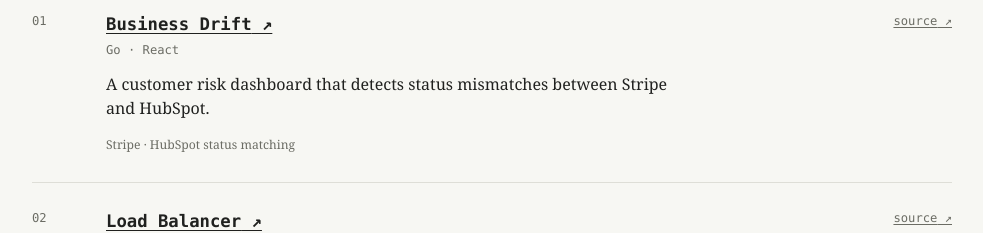
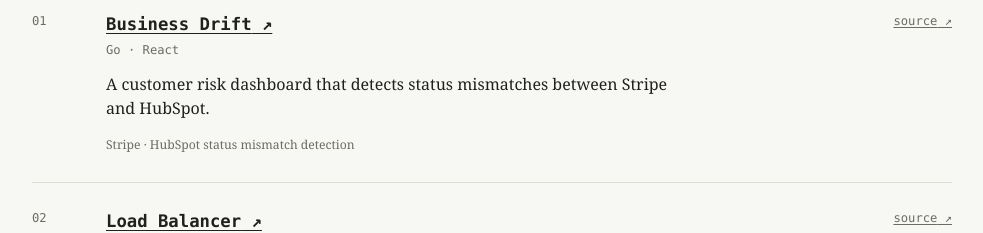
Before and after one commit to arpitkuriyal/portfolio-website, a React (Vite) app: page / in a window 1280 px wide. Shown: the part 1420-1653 px from the top of the page, without its empty margins (148-1131 px from the left). Built offline with nearby package versions, Linux system fonts and the light colour scheme.

Commit message:
clarify Business Drift integrations

```diff
--- a/src/main.jsx
+++ b/src/main.jsx
@@ -11,7 +11,7 @@ const projects = [
     name: 'Business Drift',
     href: `${github}/business-drift`,
     stack: 'Go · React',
-    details: 'Stripe · HubSpot status matching',
+    details: 'Stripe · HubSpot status mismatch detection',
     description:
       'A customer risk dashboard that detects status mismatches between Stripe and HubSpot.',
   },
```
